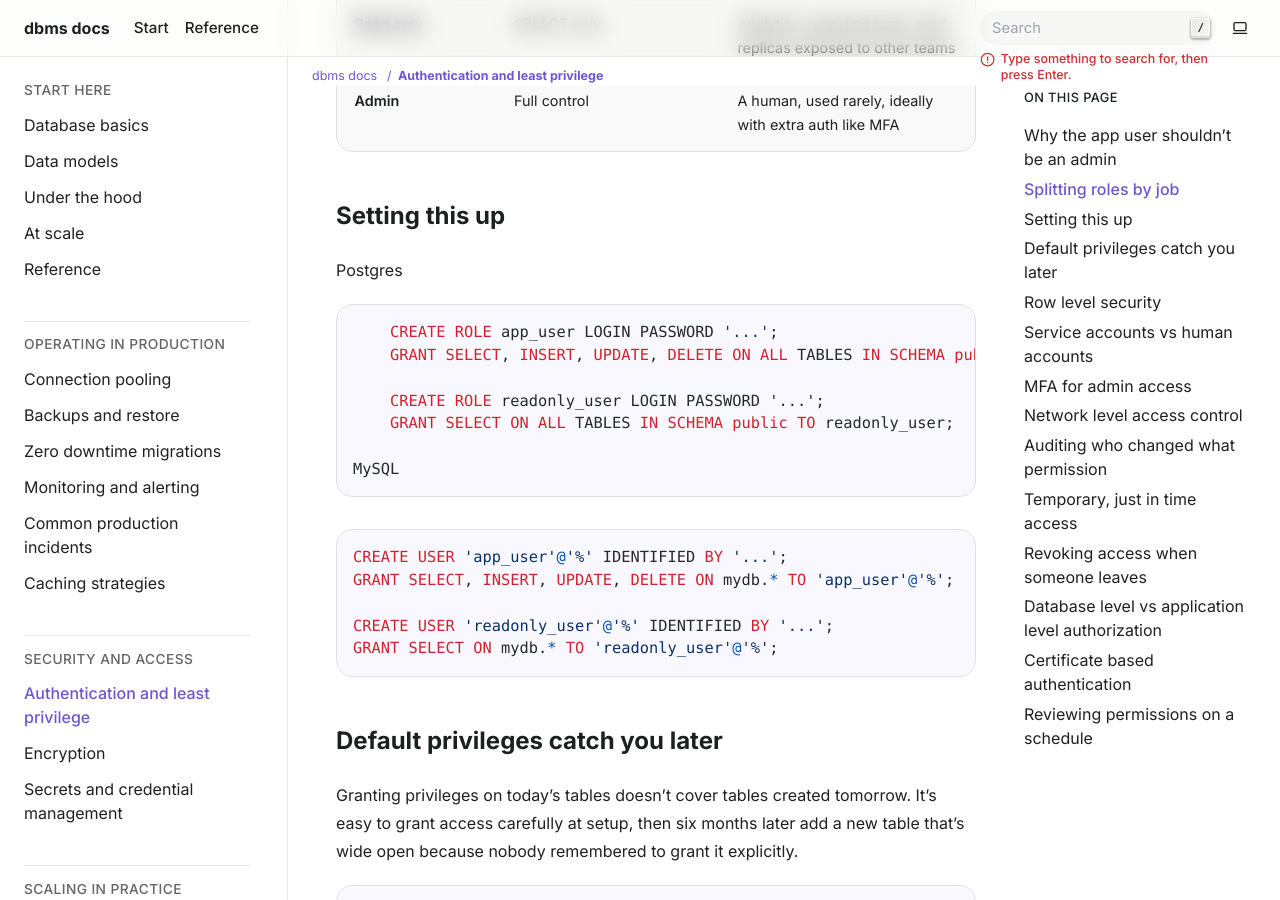
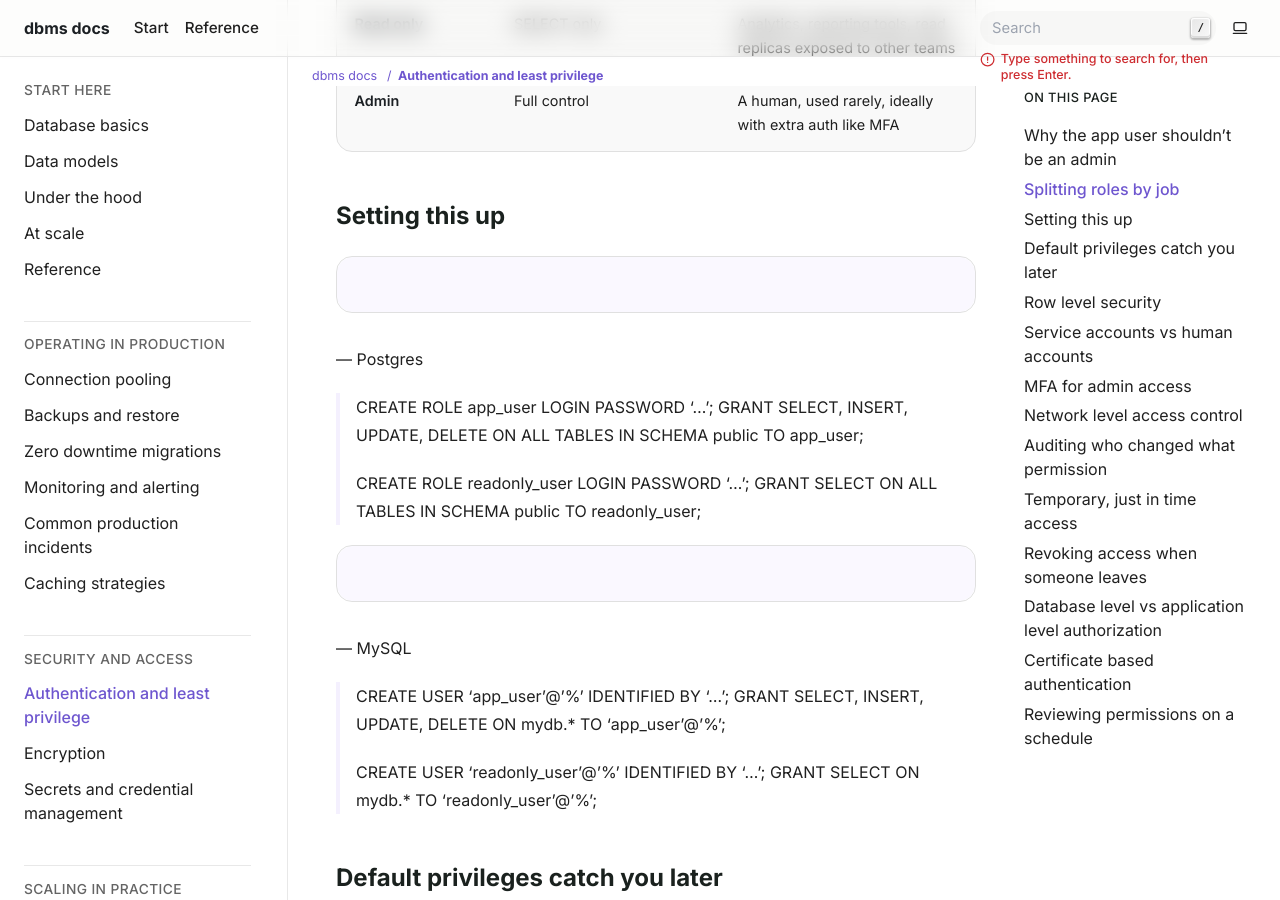
Before and after one commit to musix787-sketch/databases, a Sphinx documentation site: the page built from source/auth-least-privilege.rst, in a window 1280 px wide and 900 px high, scrolled down 947 px. Built offline with Sphinx 7.4.7, drawn with Linux system fonts in a browser that asks for light colours.

```diff
--- a/source/auth-least-privilege.rst
+++ b/source/auth-least-privilege.rst
@@ -50,9 +50,10 @@ A reasonable minimum split for most production systems:
 Setting this up
 -------------------
 
-Postgres
+
 
 .. code-block:: sql
+--- Postgres
 
      CREATE ROLE app_user LOGIN PASSWORD '...';
      GRANT SELECT, INSERT, UPDATE, DELETE ON ALL TABLES IN SCHEMA public TO app_user;
@@ -60,9 +61,8 @@ Postgres
      CREATE ROLE readonly_user LOGIN PASSWORD '...';
      GRANT SELECT ON ALL TABLES IN SCHEMA public TO readonly_user;
 
- MySQL
-
 .. code-block:: sql
+--- MySQL
 
      CREATE USER 'app_user'@'%' IDENTIFIED BY '...';
      GRANT SELECT, INSERT, UPDATE, DELETE ON mydb.* TO 'app_user'@'%';
```
